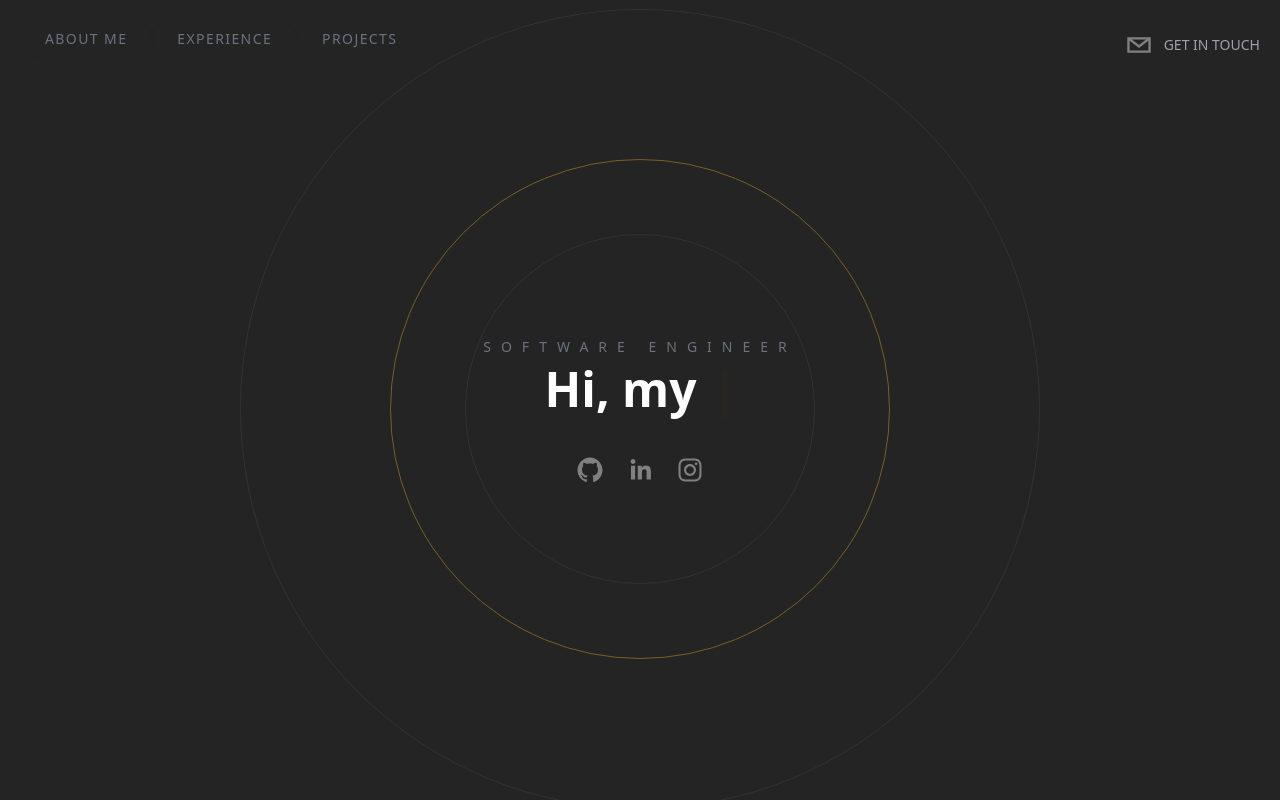
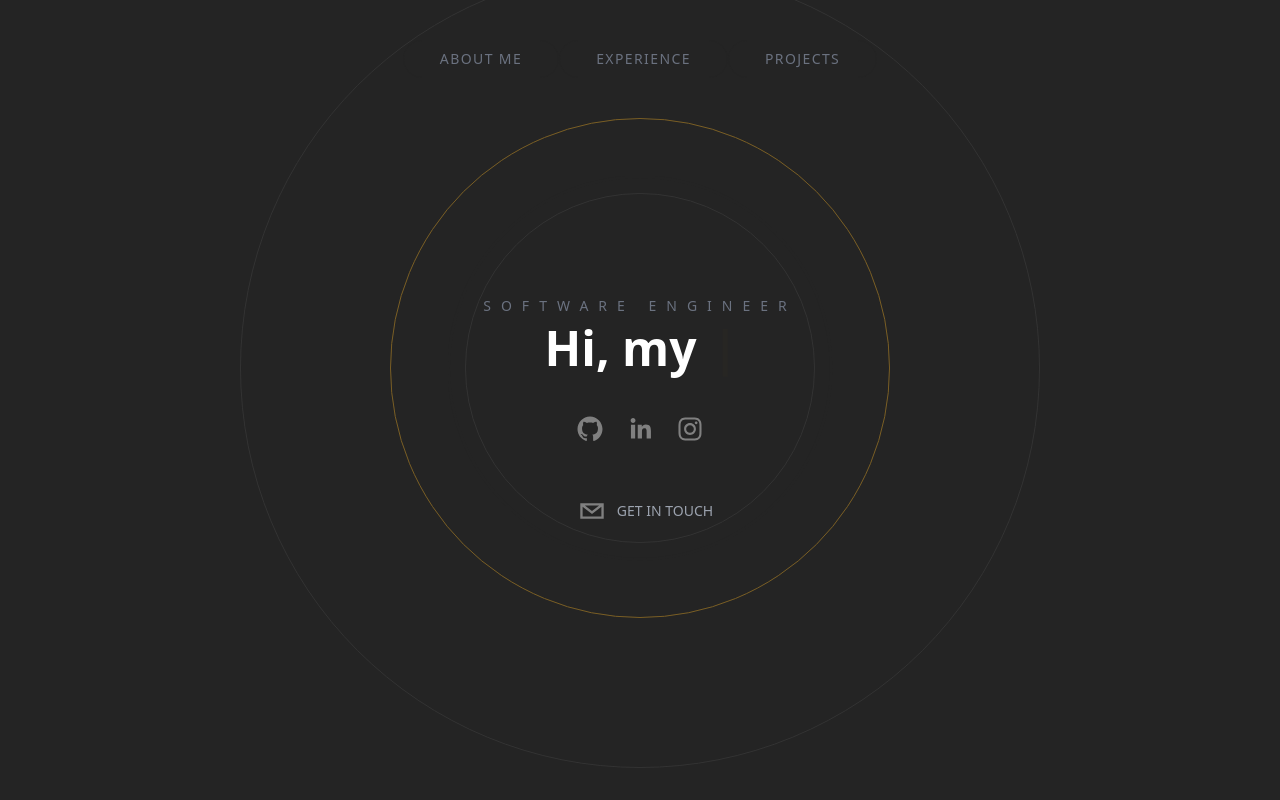
Before and after one commit to sourishdasss/sourishdas, a Next.js app: page / in a window 1280 px wide. Built offline with nearby package versions, Linux system fonts and the light colour scheme.

Commit message:
about me init

```diff
--- /dev/null
+++ b/components/About.tsx
@@ -0,0 +1,36 @@
+import { MotionConfig } from 'framer-motion'
+import React from 'react'
+import { motion } from "framer-motion"
+
+type Props = {}
+
+export default function About({}: Props) {
+  return (
+    <div className='flex flex-col relative h-screen text-center md:text-left md:flex-row max-w-7xl px-10 justify-evenly mx-auto items-center'>
+          <h3 className='absolute top-24 uppercase tracking-widest text-gray-500 text-2xl'>About</h3>
+
+          <motion.img
+               initial = {{
+                    x: -500,
+               }}
+               whileInView = {{
+                    x: 0
+               }}
+               viewport = {{
+                    once: true
+               }}
+               transition = {{
+                    duration: 2
+               }}
+               src = "https://www.photohound.co/images/1014752l.jpg"
+               className="-mb-20 mb:mb-0 flex-shrink-0 w-56 h-56 rounded-full object-cover md:rounded-lg md:h-64 md:h-96 xl:w-[500px] xl:h-[600px]"
+          />
+
+          <div className='space-y-10 px-0 md:px-10'>
+               <h4 className='text-4xl font-semibold'>
+                    Hi, my name is SOurish and I am a first year student at UW
+               </h4>
+          </div>
+    </div>
+  )
+}
--- a/components/Header.tsx
+++ b/components/Header.tsx
@@ -1,35 +1,32 @@
-import React from 'react'
+import React, { Component } from 'react'
 import { SocialIcon } from 'react-social-icons';
 import { motion } from "framer-motion"
+
+import { Cursor, useTypewriter } from 'react-simple-typewriter'
+import BackgroundShapes from '@/components/BackgroundShapes';
+import Link from 'next/link';
 
 type Props = {}
 
 export default function Header({}: Props) {
   return (
-    <header className="sticky top-0 p-5 flex items-start justify-between max-w-7xl mx-auto z-20 xl:center">
-      <div>
-        <button className="px-6 py-2 border border-[#242424] rounded-full
-                            uppercase text-sm tracking-widest text-gray-500 transition-all
-                            hover:border-[#F7AB0A]/40 hover:text-[#F7AB0A]/40"> About Me </button>
-        <button className="px-6 py-2 border border-[#242424] rounded-full
-                            uppercase text-sm tracking-widest text-gray-500 transition-all
-                            hover:border-[#F7AB0A]/40 hover:text-[#F7AB0A]/40"> Experience </button>
-        <button className="px-6 py-2 border border-[#242424] rounded-full
-                            uppercase text-sm tracking-widest text-gray-500 transition-all
-                            hover:border-[#F7AB0A]/40 hover:text-[#F7AB0A]/40"> Projects </button>
+    <header className="sticky top-5 left-flex z-20 xl:center items-center text-center">
+      <div className='pt-5'>
+        <Link href="#about">
+          <button className="px-9 py-2 border border-[#242424] rounded-full uppercase text-sm tracking-widest text-gray-500 transition-all hover:border-[#F7AB0A]/40 hover:text-[#F7AB0A]/40"> About Me </button>
+        </Link>
+
+        <Link href="#about">
+          <button className="px-9 py-2 border border-[#242424] rounded-full uppercase text-sm tracking-widest text-gray-500 transition-all hover:border-[#F7AB0A]/40 hover:text-[#F7AB0A]/40"> Experience </button>
+        </Link>
+
+        <Link href="#about">
+          <button className="px-9 py-2 border border-[#242424] rounded-full uppercase text-sm tracking-widest text-gray-500 transition-all hover:border-[#F7AB0A]/40 hover:text-[#F7AB0A]/40"> Projects </button>
+        </Link>
       </div>
 
-      <div className="flex flex-row items-center text-gray-300 cursor-pointer">
-        <SocialIcon
-          className="cursor-pointer"
-          network="email"
-          fgColor="gray"
-          bgColor="transparent"
-        />
-        <p className="uppercase hidden md:inline-flex text-sm text-gray-400">
-          GET IN TOUCH
-        </p>
-      </div>
+
     </header>
   )
 }
+// sticky top-0 p-5 flex justify-between max-w-7xl mx-auto z-20 xl:center
--- a/components/Hero.tsx
+++ b/components/Hero.tsx
@@ -16,7 +16,7 @@
   return (
     <div className="h-screen flex flex-col space-y-8 items-center justify-center text-center overflow-hidden">
      <BackgroundShapes />
-     <div>
+     <div className='z-20'>
           <h2 className="text-sm uppercase text-gray-500 pb-2 tracking-[10px]">Software Engineer</h2>
      <h1 className="text-5xl font-semibold px-10">
           <span>{text}</span>
@@ -57,6 +57,17 @@
           />
       </motion.div>
 
+        <div className="flex flex-row items-center text-gray-300 cursor-pointer">
+        <SocialIcon
+          className="cursor-pointer"
+          network="email"
+          fgColor="gray"
+          bgColor="transparent"
+        />
+        <p className="uppercase hidden md:inline-flex text-sm text-gray-400">
+          GET IN TOUCH
+        </p>
+      </div>
     </div>
   )
 }
--- a/pages/index.tsx
+++ b/pages/index.tsx
@@ -3,6 +3,7 @@
 import { Inter } from 'next/font/google'
 import Header from '@/components/Header';
 import Hero from '@/components/Hero';
+import About from '@/components/About';
 
 const inter = Inter({ subsets: ['latin'] })
 
@@ -16,11 +17,14 @@
       <Header />
 
       {/* Hero */}
-      <section id="hero" className="snap-center">
+      <section id="hero" className="snap-start">
         <Hero />
       </section>
 
       {/* About */}
+      <section id="about" className="snap-center">
+        <About />
+      </section>
 
       {/* Experience */}
 
```
